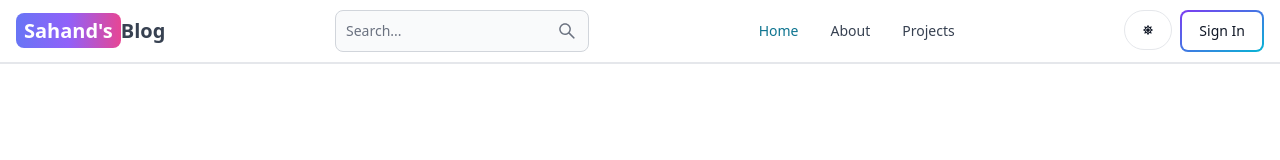
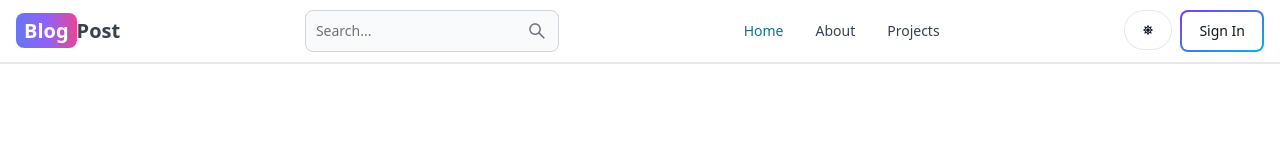
Before and after one commit to Sapnavishnoi/BlogPost, a React (Vite) app in the folder client/: page / in a window 1280 px wide. Shown: the top 160 px of the page. Built offline with nearby package versions, Linux system fonts and the light colour scheme; no server answers.

Commit message:
Change naming

```diff
--- a/client/src/components/CallToAction.jsx
+++ b/client/src/components/CallToAction.jsx
@@ -13,7 +13,7 @@ export default function CallToAction() {
                 Checkout these resources with 100 JavaScript Projects
             </p>
             <Button gradientDuoTone='purpleToPink' className='rounded-tl-xl rounded-bl-none'>
-                <a href="https://www.mdn.com" target='_blank' rel='noopener noreferrer'>
+                <a href="https://developer.mozilla.org/en-US/docs/Web/JavaScript" target='_blank' rel='noopener noreferrer'>
                     100 JavaScript Projects
                 </a>
             </Button>
--- a/client/src/components/Header.jsx
+++ b/client/src/components/Header.jsx
@@ -55,9 +55,9 @@ export default function Header() {
         className='self-center whitespace-nowrap text-sm sm:text-xl font-semibold dark:text-white'
       >
         <span className='px-2 py-1 bg-gradient-to-r from-indigo-500 via-purple-500 to-pink-500 rounded-lg text-white'>
-          Sahand's
+          Blog
         </span>
-        Blog
+        Post
       </Link>
       <form onSubmit={handleSubmit}>
         <TextInput
```
